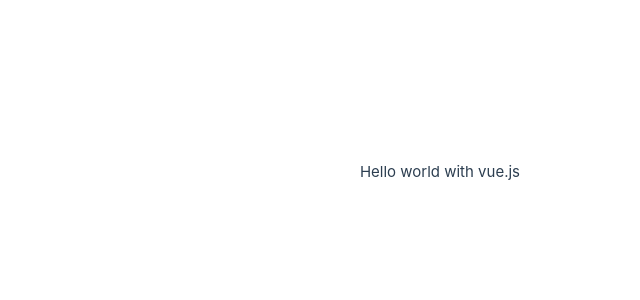
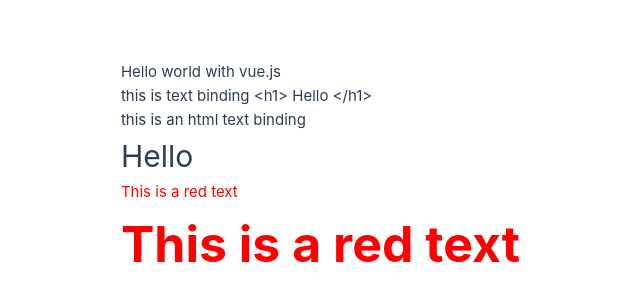
Before and after one commit to hiwafa/vue-project, a Vue app: page / in a window 1280 px wide. Shown: the part 228-528 px from the top of the page, without its empty margins (120-760 px from the left). Built offline with nearby package versions, Linux system fonts and the light colour scheme.

Commit message:
new works

```diff
--- a/src/App.vue
+++ b/src/App.vue
@@ -4,9 +4,13 @@
   name: "App",
   data(){
     return {
-      message: "Hello world with vue.js"
+      message: "Hello world with vue.js",
+      txt: "this is text binding <h1> Hello </h1>",
+      htmlTxt: "this is an html text binding <h1> Hello </h1>",
+      id1: "redText",
+      bld: "boldText"
     }
-  }
+  },
 }
 
 </script>
@@ -16,9 +20,22 @@
 
    {{ message }}
 
+  <p v-text="txt"></p>
+  <p v-html="htmlTxt"></p>
+  <p v-bind:id="id1">This is a red text</p>
+  <p :id="id1" :class="bld" class="fntSize">This is a red text</p>
+
   </div>
 </template>
 
 <style scoped>
-
+  #redText{
+    color: red;
+  }
+  .boldText {
+    font-weight: bold;
+  }
+  .fntSize {
+    font-size: 50px;
+  }
 </style>
```
